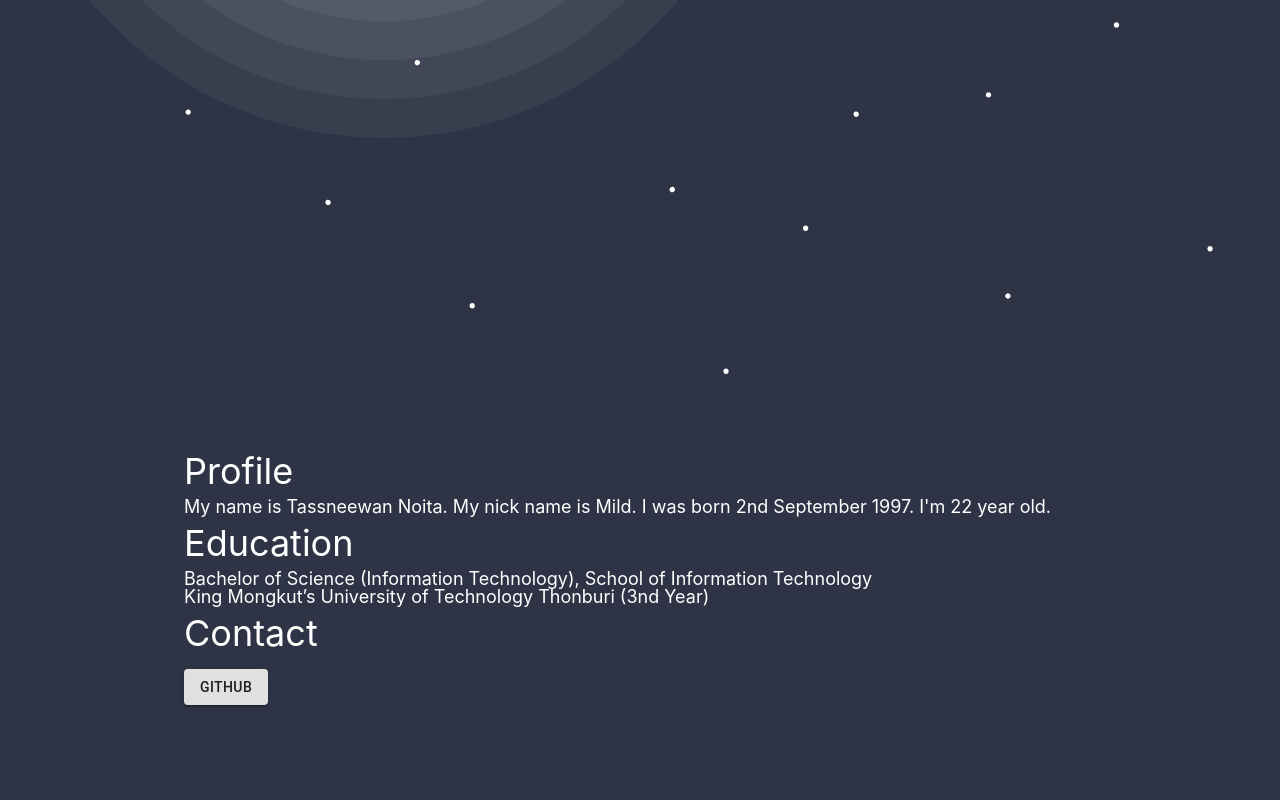
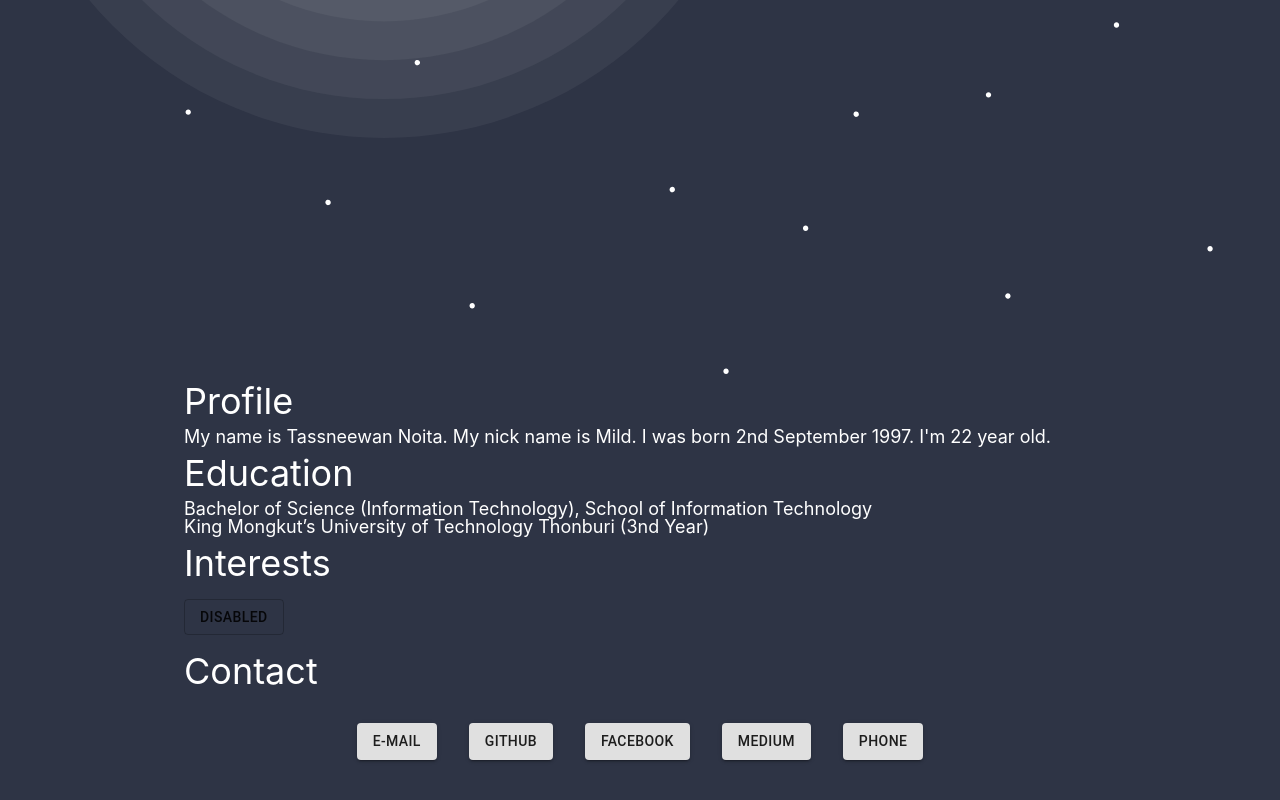
Before and after one commit to mild20091931/mild-portfolio, a React (Create React App) app: page / in a window 1280 px wide. Shown: the part 630-1430 px from the top of the page. Built offline with nearby package versions, Linux system fonts and the light colour scheme.

Commit message:
[Update] add interests

```diff
--- a/src/component/Profile/index.js
+++ b/src/component/Profile/index.js
@@ -2,19 +2,26 @@ import React, { Component } from 'react';
 import styled from 'styled-components';
 import { Header,Title,Subtitle } from '../Core/Text';
 import { Grid,Container,Button, Box } from '@material-ui/core'
-import {TagButton} from '../Core/Button'
 
 const contact = [
+  {icon : "e-mail",text : "tassaneewan.mild@mail.kmutt.ac.th" ,link: "https://github.com/mild20091931"},
   {icon : "github",text : "github.com/mild20091931" ,link: "https://github.com/mild20091931"},
   {icon : "facebook",text: "facebook.com/mmmild1",link: "https://www.facebook.com/mmmild1"},
   {icon : "medium",text : "medium.com/@mild20091931",link: "https://medium.com/@mild20091931"},
   {icon : "phone",text: "0956787294",link: "-"},
 ]
+
+const Interests = [{
+  text: "Web Technology",
+  text: "Frontend Technology",
+  text: "Tool for developer",
+  text: "linux"
+}]
 class index extends Component {
   render() {
     return (
     <React.Fragment>
-      <Container maxWidth="md">
+      <Container maxWidth="md" >
         <Grid item md="12">
           <Title>Profile</Title>
           <Subtitle>My name is Tassneewan Noita. My nick name is Mild. I was born 2nd September 1997. I'm 22 year old.</Subtitle>
@@ -24,14 +31,24 @@ class index extends Component {
           <Subtitle>Bachelor of Science (Information Technology), School of Information Technology</Subtitle>
           <Subtitle>King Mongkut’s University of Technology Thonburi (3nd Year)</Subtitle>
         </Grid>
+        <Grid item md="12">
+          <Title>Interests</Title>
+          <Button variant="outlined" color="white">
+            Disabled
+          </Button>
+        </Grid>
         <Grid>
           <Title>Contact</Title>
-          <Grid container direction="row" item md="12">
-            <Box>
+          <Grid container direction="row" justify="center" item md="12">
+          {contact.map((data,i) => {
+            return (
+            <Box m={2} key={i}>
               <Button variant="contained" size="medium" >
-                github
+                {data.icon}
               </Button>
              </Box>
+            )
+          })}
           </Grid>
         </Grid>
       </Container>
```
